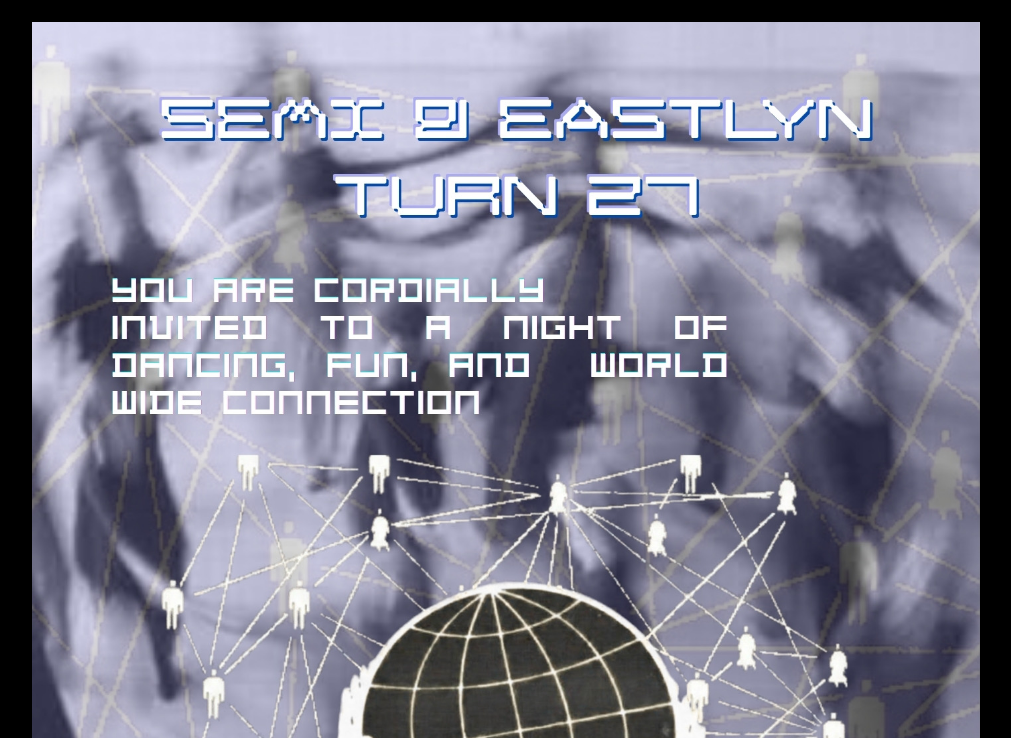
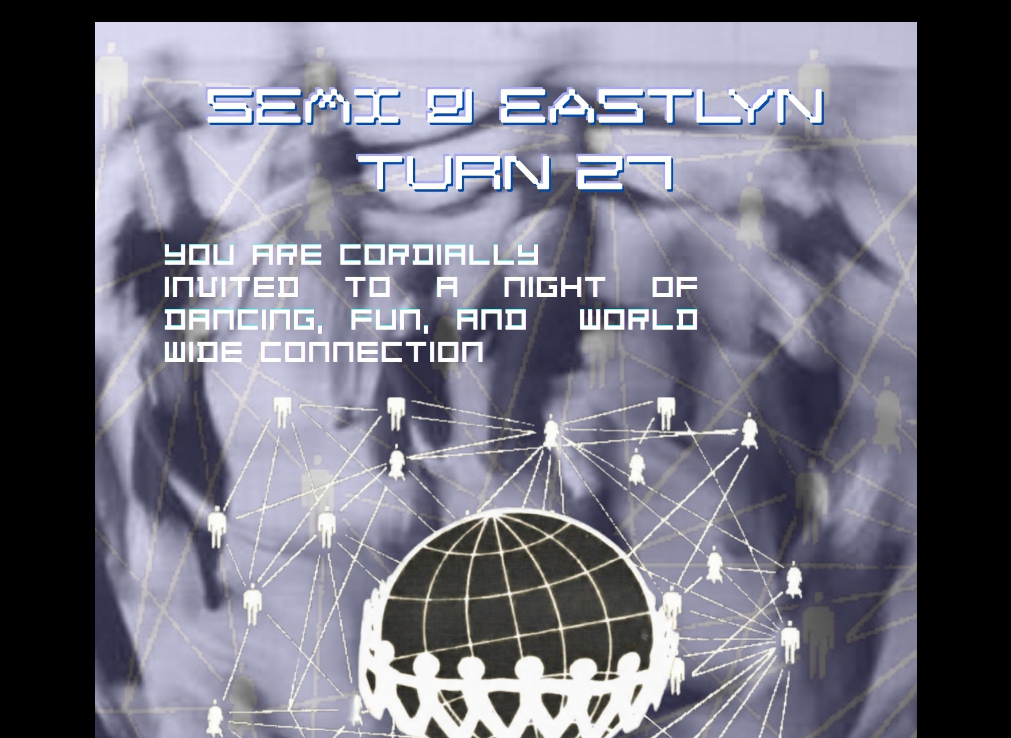
Before and after one commit to bigt00fgrin/birthday-semi-eastlyn, a website: page index.html in a window 1280 px wide. Shown: the part 62-800 px from the top of the page, without its empty margins (134-1145 px from the left). Drawn offline with Linux system fonts and the light colour scheme; a web font is replaced by a local one.

Commit message:
resize img

```diff
--- a/index.html
+++ b/index.html
@@ -11,7 +11,7 @@
 
     <h2>Semi and Eastlyn’s 27th Birthday</h2>
 
-    <img src="img.png" width="75%">
+    <img src="img.png" width="65%">
 
     <div class="details">
         <p>See you there ;)</p>
```
